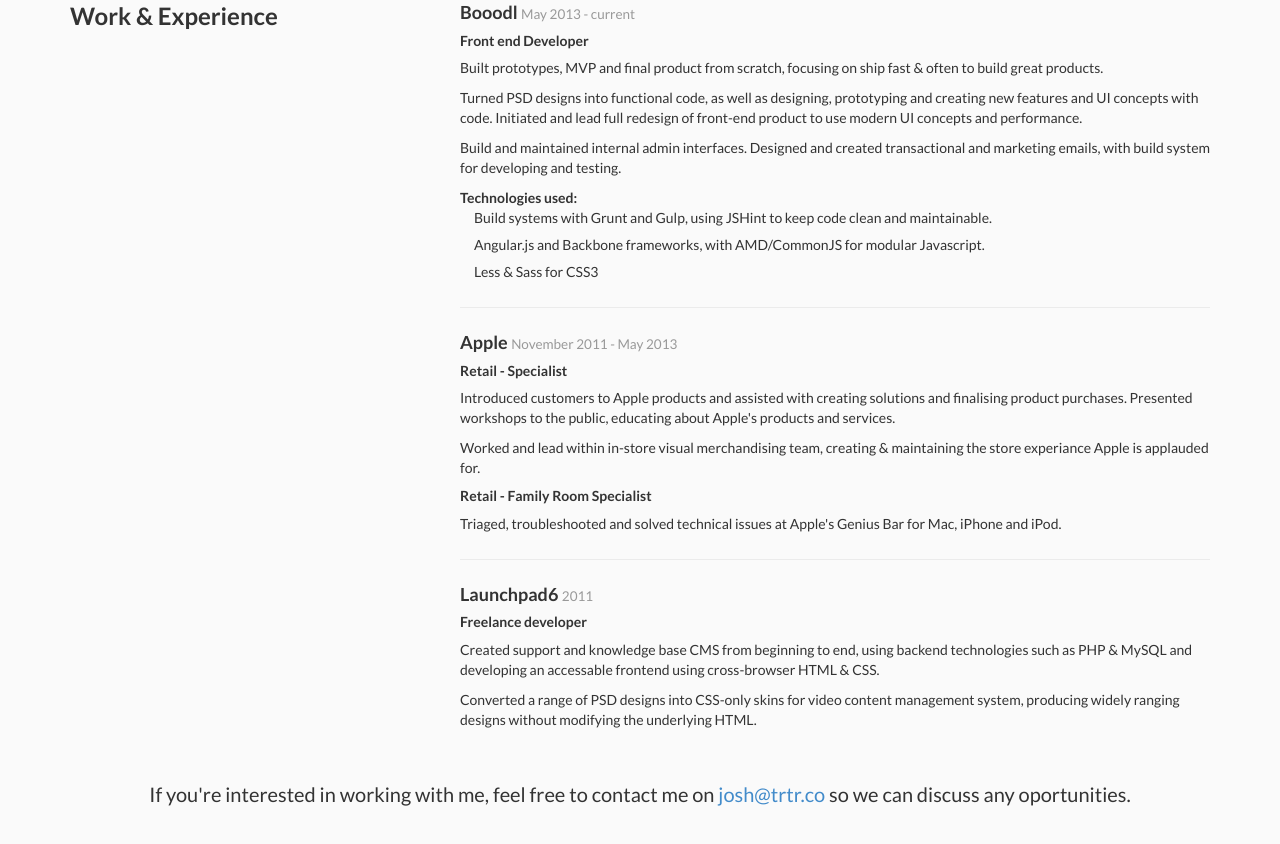
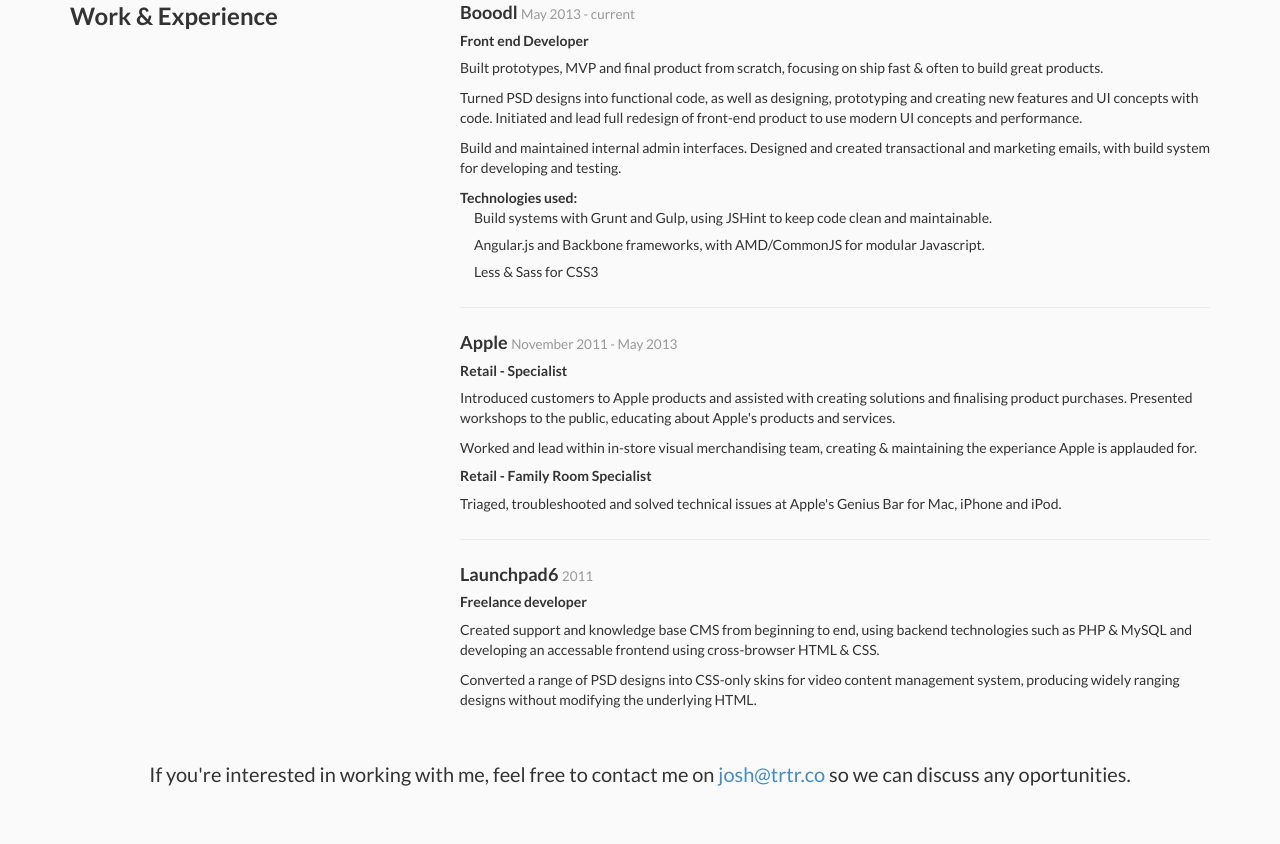
Before and after one commit to joshhunt/joshhunt.github.io, a plain HTML site: page resume.html in a window 1280 px wide. Shown: the part 948-1792 px from the top of the page. Drawn offline with Linux system fonts and the light colour scheme.

Commit message:
removed word

```diff
--- a/resume.html
+++ b/resume.html
@@ -182,7 +182,7 @@
                             </p>
                             <p>
                                 Worked and lead within in-store visual merchandising team, creating &amp;
-                                maintaining the store experiance Apple is applauded for.
+                                maintaining the experiance Apple is applauded for.
                             </p>
 
                             <h5>Retail - Family Room Specialist</h5>
```
